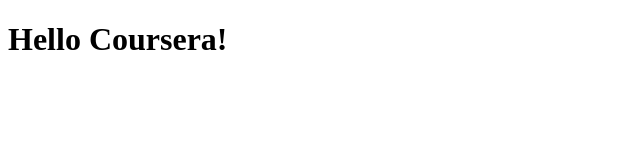
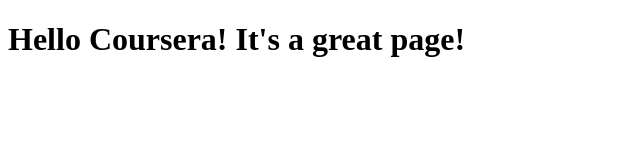
Before and after one commit to polaritay/coursera-test, a plain HTML site: page site/index.html in a window 1280 px wide. Shown: the whole page, without its empty margins (0-640 px from the left). Drawn offline with Linux system fonts and the light colour scheme.

Commit message:
Small addition to our page content.

```diff
--- a/site/index.html
+++ b/site/index.html
@@ -6,6 +6,6 @@
 	<title>Hello Coursera!</title>
 </head>
 <body>
-<h1>Hello Coursera!<h1>
+<h1>Hello Coursera! It's a great page!<h1>
 </body>
 </html>
```
